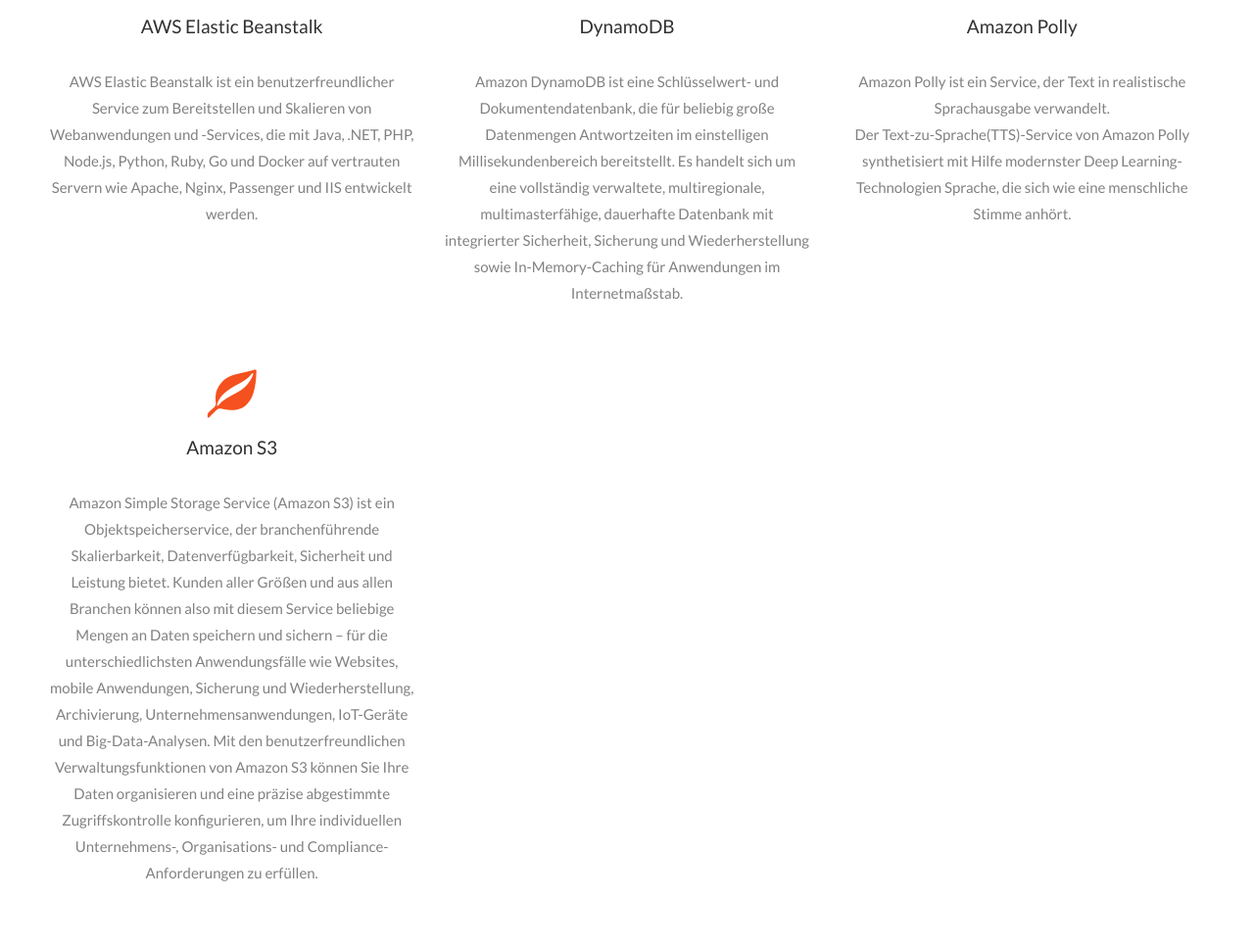
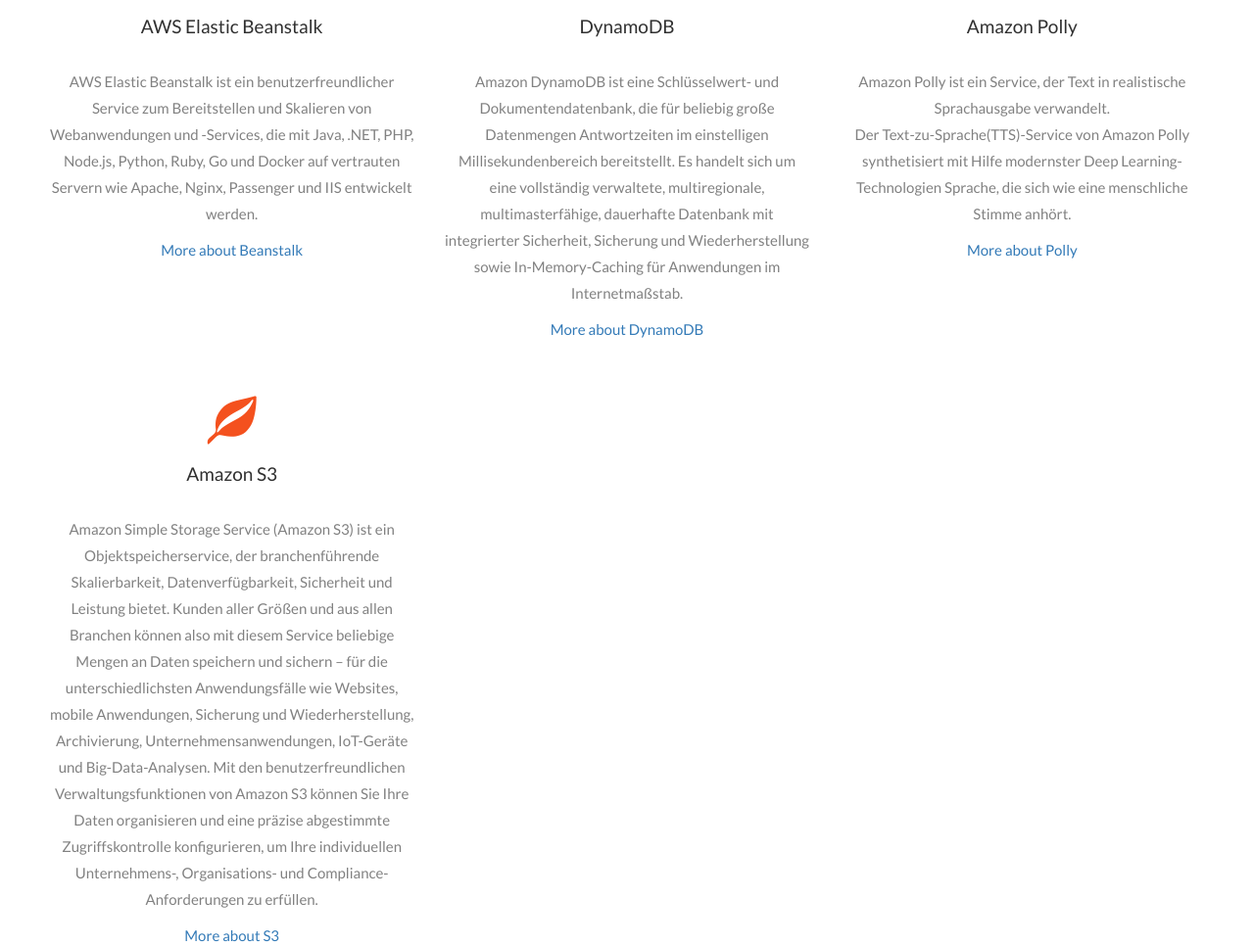
Before and after one commit to bayernfan93/beanstalkEbay2, a Python web app: template templates/home.html in a window 1280 px wide. Shown: the part 988-1954 px from the top of the page at 98% size. Run offline with Jinja, Linux system fonts and the light colour scheme; the template is opened without the code that fills it, so the values that code supplies are empty; some libraries are stand-ins or nearby versions.

Commit message:
230120-11

```diff
--- a/templates/home.html
+++ b/templates/home.html
@@ -338,6 +338,7 @@
             <p>AWS Elastic Beanstalk ist ein benutzerfreundlicher Service zum Bereitstellen und Skalieren
                 von Webanwendungen und -Services, die mit Java, .NET, PHP, Node.js, Python, Ruby, Go und Docker
                 auf vertrauten Servern wie Apache, Nginx, Passenger und IIS entwickelt werden.</p>
+            <a href="https://aws.amazon.com/de/elasticbeanstalk/">More about Beanstalk</a>
         </div>
         <div class="col-sm-4">
             <span class="glyphicon glyphicon-lock logo-small"></span>
@@ -348,6 +349,7 @@
                 mit integrierter Sicherheit, Sicherung und Wiederherstellung sowie In-Memory-Caching für Anwendungen im
                 Internetmaßstab.
             </p>
+            <a href="https://aws.amazon.com/de/dynamodb/">More about DynamoDB</a>
         </div>
         <div class="col-sm-4">
             <span class="glyphicon glyphicon-heart logo-small"></span>
@@ -356,6 +358,7 @@
                 <br>Der Text-zu-Sprache(TTS)-Service von Amazon Polly synthetisiert mit Hilfe modernster Deep
                 Learning-Technologien Sprache,
                 die sich wie eine menschliche Stimme anhört.</p>
+            <a href="https://aws.amazon.com/de/polly/">More about Polly</a>
         </div>
     </div>
     <br><br>
@@ -371,6 +374,7 @@
                 Verwaltungsfunktionen von Amazon S3 können Sie Ihre Daten organisieren und eine präzise abgestimmte
                 Zugriffskontrolle konfigurieren, um Ihre individuellen Unternehmens-, Organisations- und
                 Compliance-Anforderungen zu erfüllen.</p>
+            <a href="https://aws.amazon.com/de/s3/">More about S3</a>
         </div>
     </div>
 </div>
```
